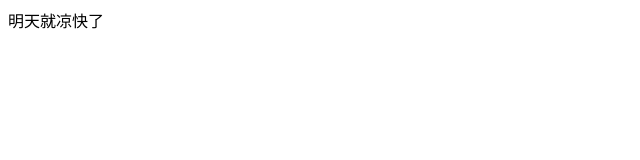
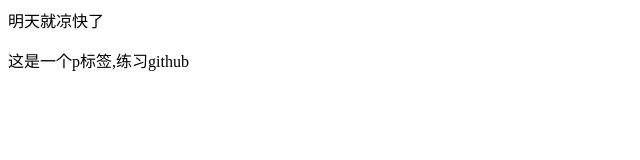
Before and after one commit to douyingying/index, a plain HTML site: page index.html in a window 1280 px wide. Shown: the whole page, without its empty margins (0-640 px from the left). Drawn offline with Linux system fonts and the light colour scheme.

Commit message:
第一次修改

```diff
--- a/index.html
+++ b/index.html
@@ -5,5 +5,6 @@
     </head>
     <body>
     	<span>明天就凉快了</span>
+    	<p>这是一个p标签,练习github</p>
     </body>
 </html>
```
